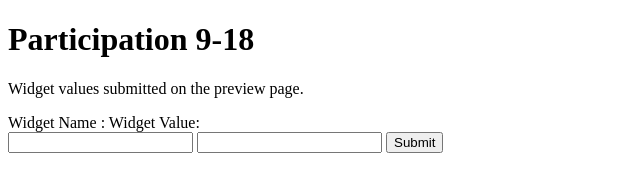
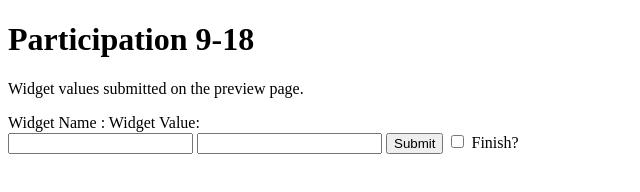
Before and after one commit to GU-Web-Dev-2024/participation-3-more-html-Bill-Shawn, a plain HTML site: page 9-18/index.html in a window 1280 px wide. Shown: the full height of the page, 0-640 px from the left. Drawn offline with Linux system fonts and the light colour scheme.

Commit message:
add somethings

```diff
--- a/9-18/index.html
+++ b/9-18/index.html
@@ -15,9 +15,19 @@
         <label for="Widget Name	"> Widget Name :</label>
         <label for="Widget Value"> Widget Value:</label><br>
 
+
+
+
         <input type="text" id="fname" name="fname">
         <input type="text" id="fvalue" name="fvalue">
         <input type="submit" value="Submit">
+
+
+        <input type="checkbox" id="check_Point_1" name="checkpoints" value="check_Pointw">
+        <label for="checkpoints"> Finish? </label>
+
+
+
       </form>
 </body>
 </html>
```
